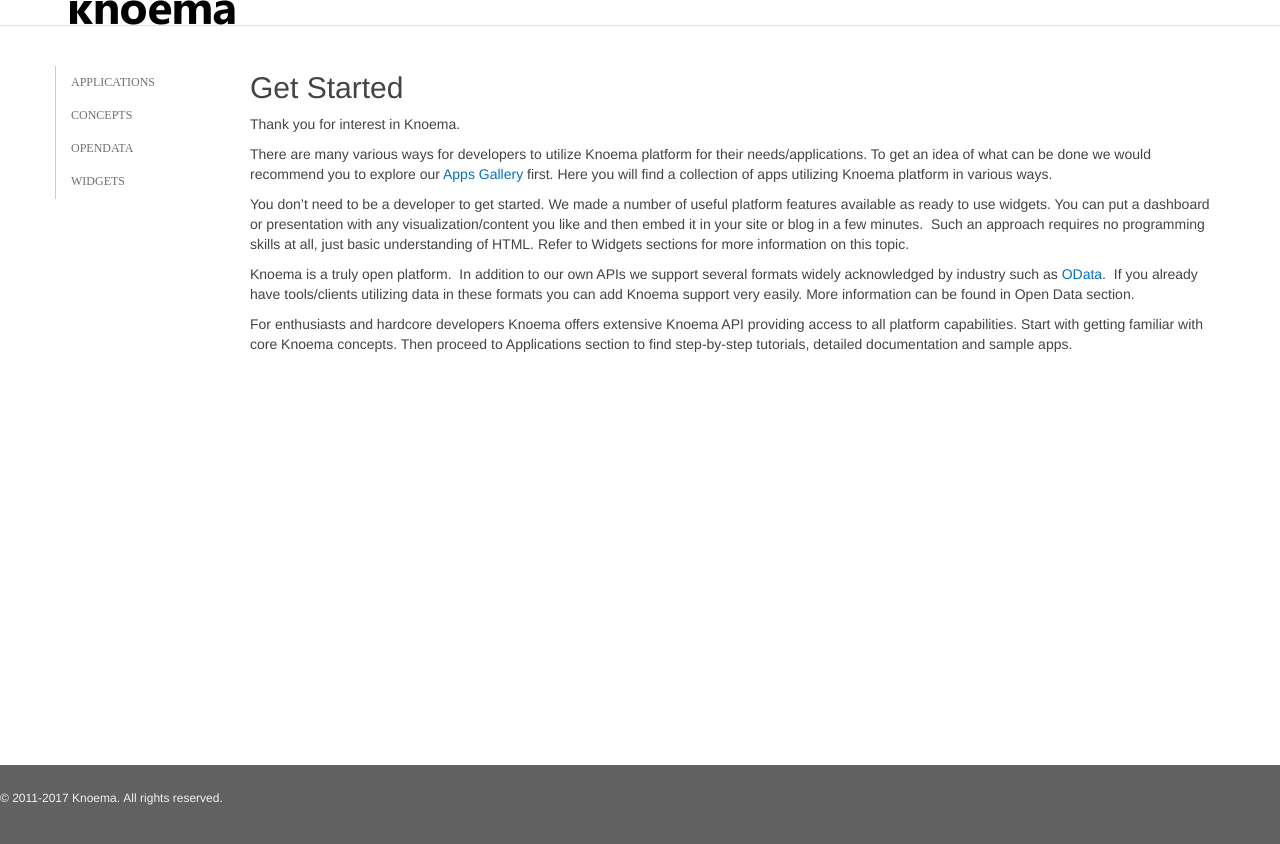
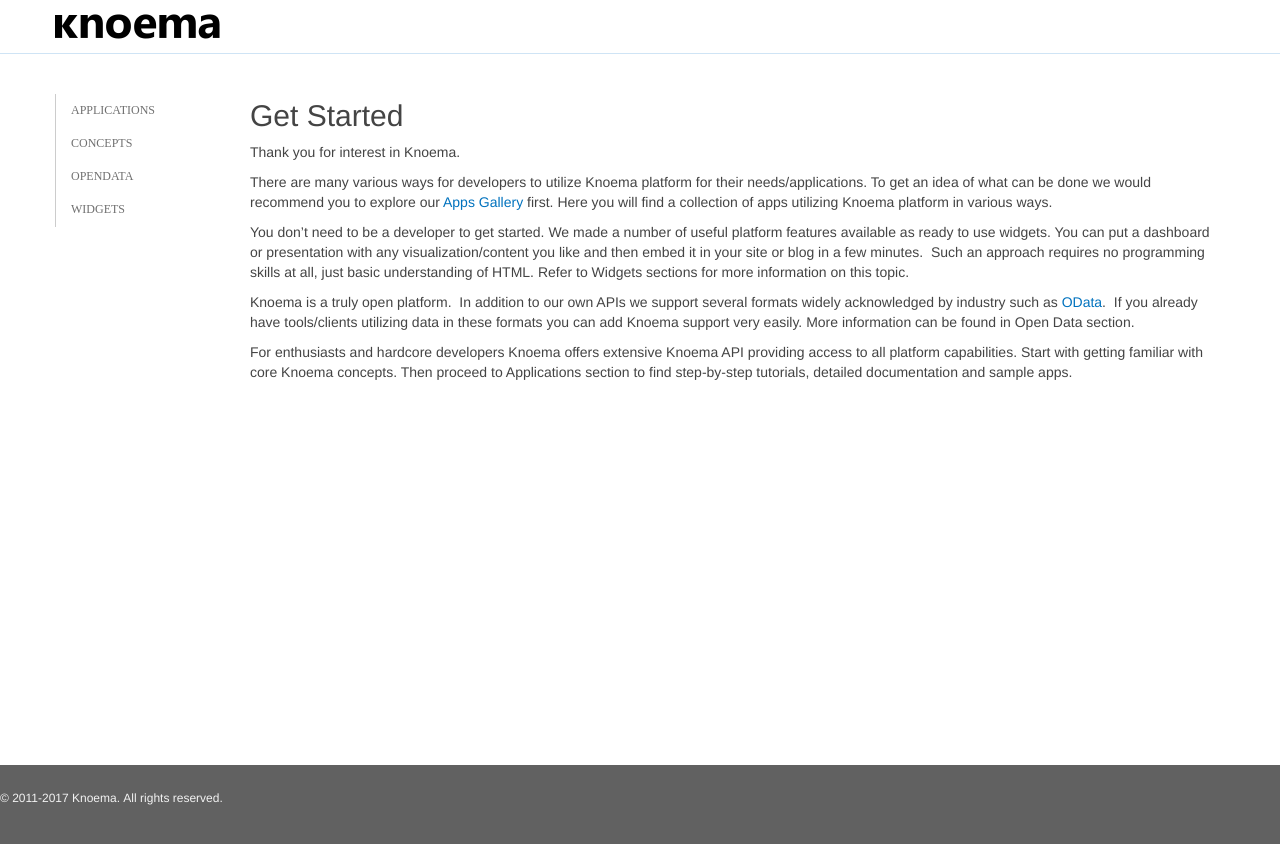
Before and after one commit to Knoema/Docs, a Jekyll site: the page built from index.md, in a window 1280 px wide. Shown: the top 844 px of the page. Built offline with Jekyll 4.4.1, drawn with Linux system fonts in a browser that asks for light colours; nearby versions of some CDN libraries; some web fonts are replaced.

Commit message:
KN-21401 header logo

```diff
--- a/css/styles.scss
+++ b/css/styles.scss
@@ -184,6 +184,7 @@
   border-bottom: 1px solid #cfe4f5;
 
   .knoema-logo {
+    margin: 1em 0 1em -15px;
     display: block;
     width: 165px;
     height: 25px;
@@ -256,6 +257,7 @@
       li > a {
         padding: 5px 25px;
         position: relative;
+        font-size: .8em;
       }
     }
 
```
